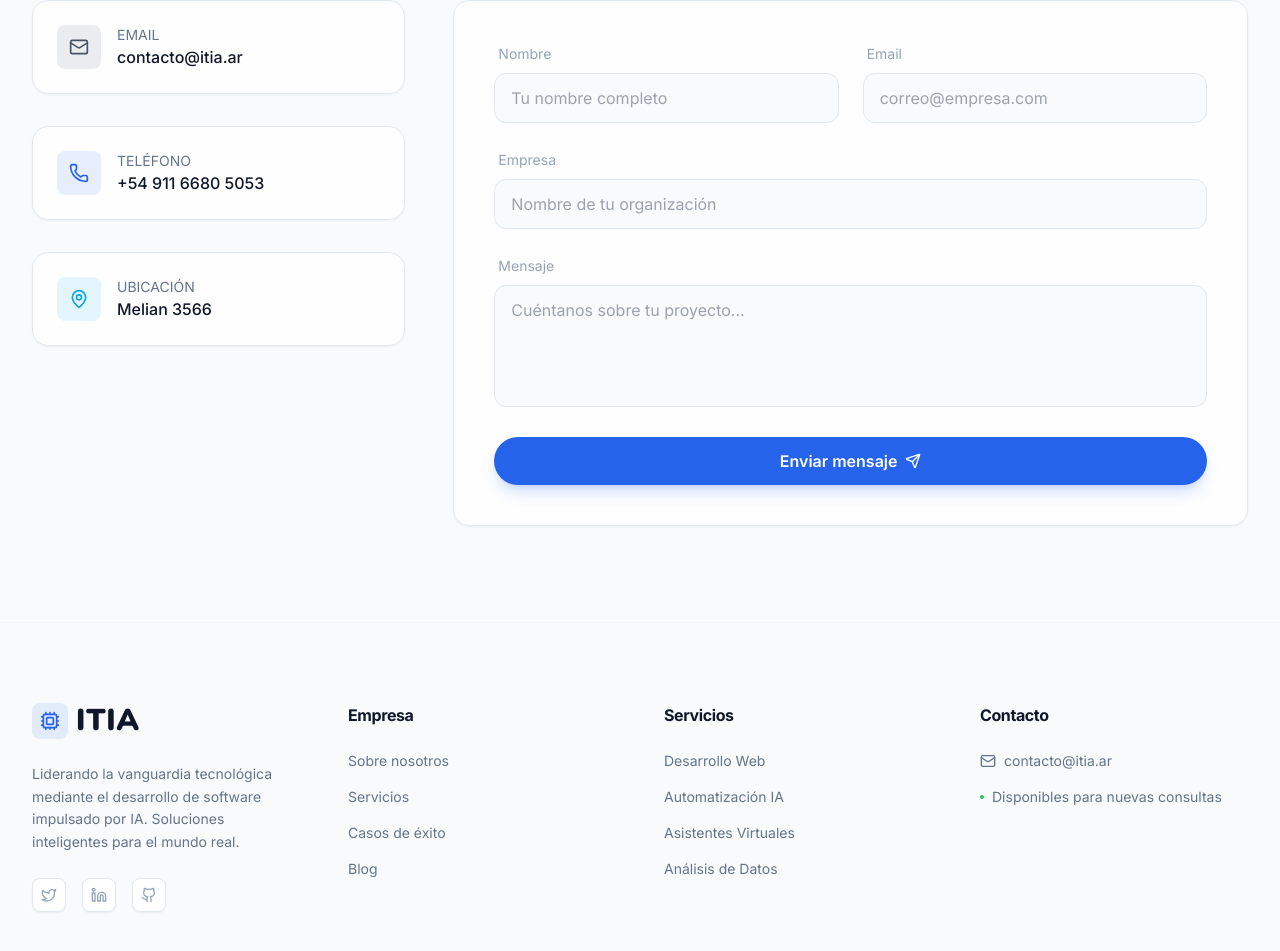
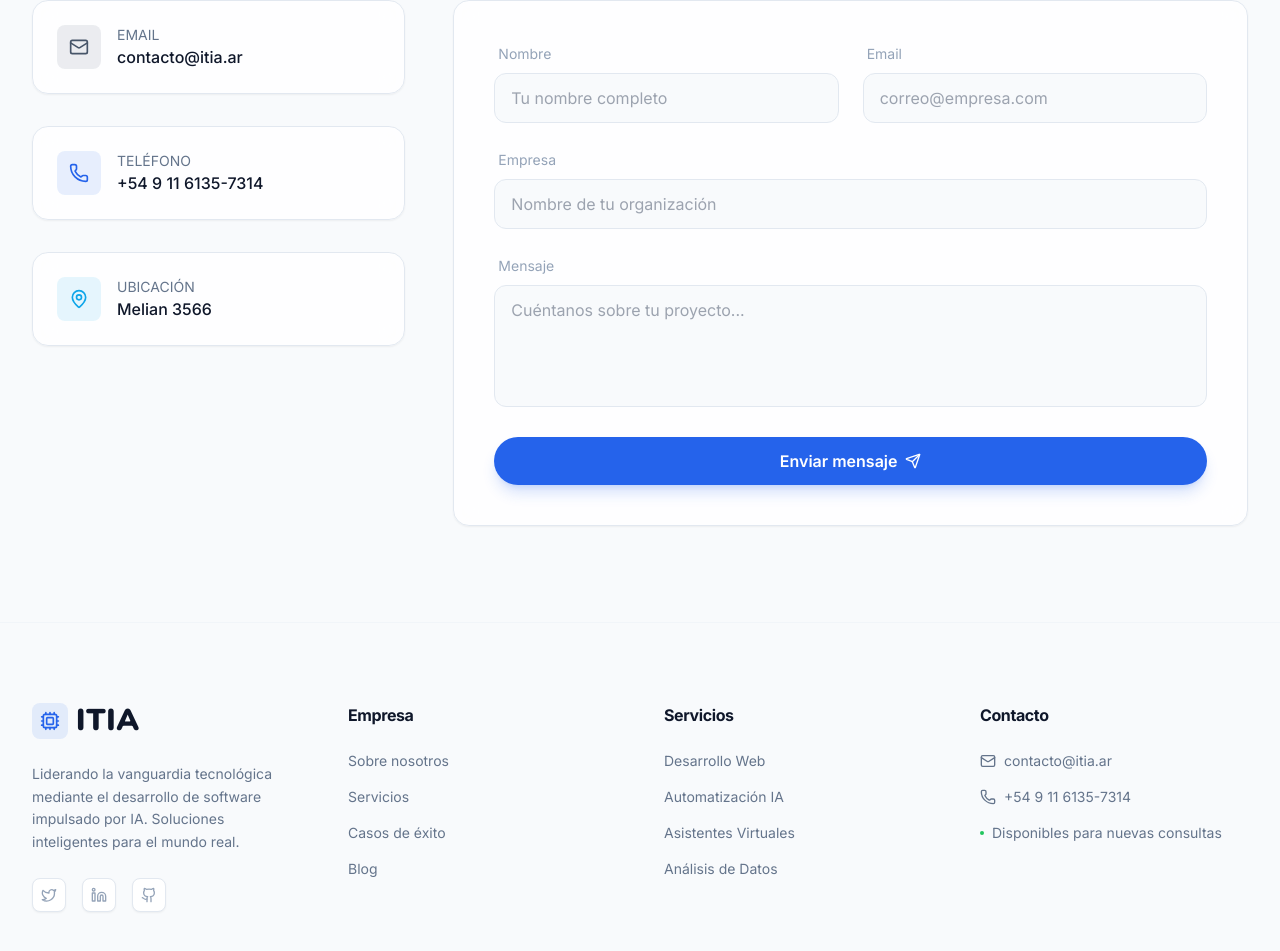
Before and after one commit to LucioRebora/itia, a Next.js app: page / in a window 1280 px wide. Shown: the part 5326-6277 px from the top of the page. Built offline with nearby package versions, Linux system fonts and the light colour scheme.

Commit message:
add gtm and change contact tel

```diff
--- a/app/layout.tsx
+++ b/app/layout.tsx
@@ -1,4 +1,5 @@
 import type { Metadata, Viewport } from "next";
+import Script from "next/script";
 import { Inter, Outfit, Nunito } from "next/font/google";
 import "@/styles/globals.css";
 
@@ -34,7 +35,24 @@ export default function RootLayout({
 }>) {
   return (
     <html lang="es" className="scroll-smooth">
+      <Script id="google-tag-manager" strategy="afterInteractive">
+        {`
+          (function(w,d,s,l,i){w[l]=w[l]||[];w[l].push({'gtm.start':
+          new Date().getTime(),event:'gtm.js'});var f=d.getElementsByTagName(s)[0],
+          j=d.createElement(s),dl=l!='dataLayer'?'&l='+l:'';j.async=true;j.src=
+          'https://www.googletagmanager.com/gtm.js?id='+i+dl;f.parentNode.insertBefore(j,f);
+          })(window,document,'script','dataLayer','GTM-WDGQ28RM');
+        `}
+      </Script>
       <body className={`${inter.className} ${outfit.variable} ${nunito.variable} antialiased selection:bg-primary/30 selection:text-white`}>
+        <noscript>
+          <iframe
+            src="https://www.googletagmanager.com/ns.html?id=GTM-WDGQ28RM"
+            height="0"
+            width="0"
+            style={{ display: "none", visibility: "hidden" }}
+          />
+        </noscript>
         {children}
       </body>
     </html>
--- a/components/ContactForm.tsx
+++ b/components/ContactForm.tsx
@@ -75,7 +75,7 @@ const ContactForm = () => {
                             </div>
                             <div>
                                 <p className="text-sm text-slate-500 uppercase">Teléfono</p>
-                                <p className="text-slate-900 font-medium">+54 911 6680 5053</p>
+                                <a href="tel:+5491161357314" className="text-slate-900 font-medium hover:text-primary transition-colors">+54 9 11 6135-7314</a>
                             </div>
                         </div>
                         <div className="glass-card p-6 flex items-start gap-4">
--- a/components/Footer.tsx
+++ b/components/Footer.tsx
@@ -1,7 +1,7 @@
 "use client";
 
 import Link from "next/link";
-import { Cpu, Github, Twitter, Linkedin, Mail } from "lucide-react";
+import { Cpu, Github, Twitter, Linkedin, Mail, Phone } from "lucide-react";
 
 const Footer = () => {
     const currentYear = new Date().getFullYear();
@@ -60,7 +60,11 @@ const Footer = () => {
                         <ul className="space-y-4 text-sm text-slate-500">
                             <li className="flex items-center gap-2">
                                 <Mail className="w-4 h-4" />
-                                <span>contacto@itia.ar</span>
+                                <a href="mailto:contacto@itia.ar" className="hover:text-primary transition-colors">contacto@itia.ar</a>
+                            </li>
+                            <li className="flex items-center gap-2">
+                                <Phone className="w-4 h-4" />
+                                <a href="tel:+5491161357314" className="hover:text-primary transition-colors">+54 9 11 6135-7314</a>
                             </li>
                             <li className="flex items-center gap-2">
                                 <div className="w-1 h-1 rounded-full bg-green-500" />
```
